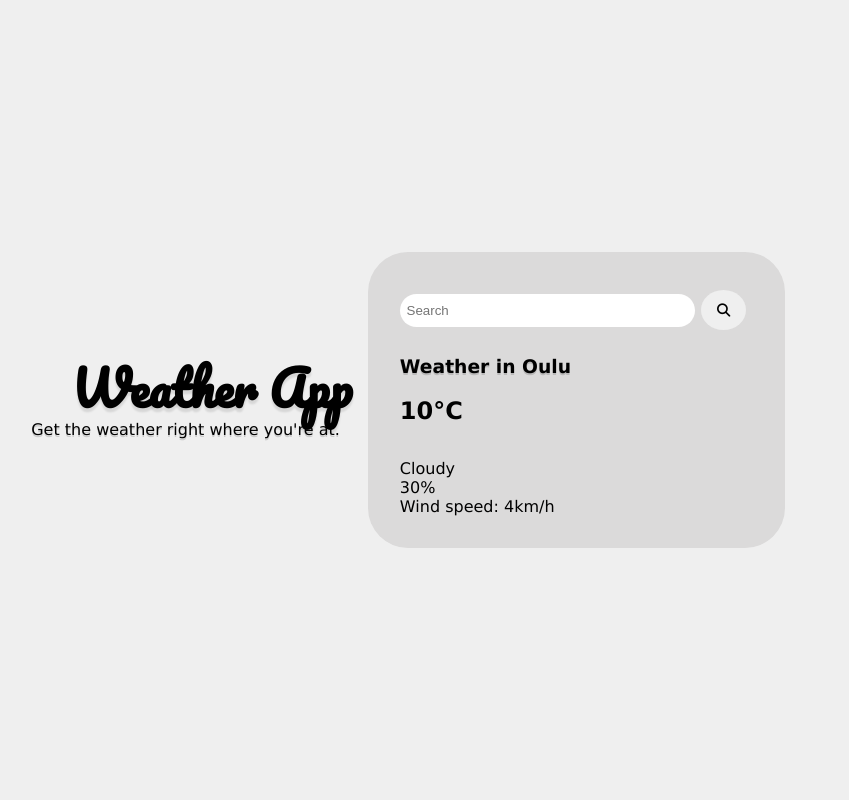
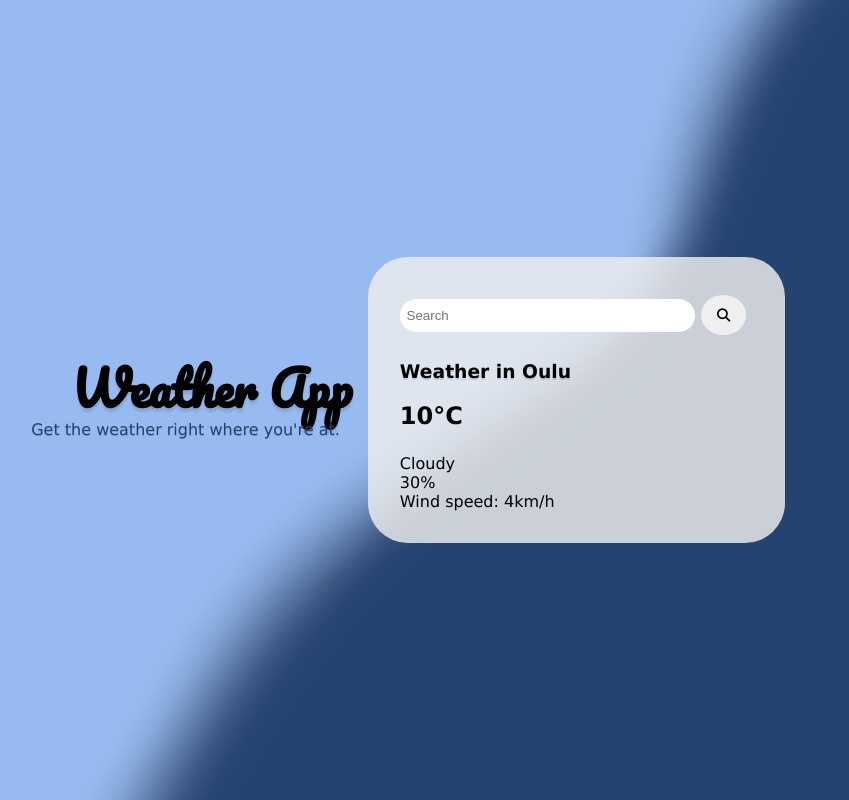
Before and after one commit to kristaiida/JS-VANILLA, a plain HTML site: page index.html in a window 1280 px wide. Shown: the whole page, without its empty margins (252-1101 px from the left). Drawn offline with Linux system fonts and the light colour scheme.

Commit message:
JS korjaus, tausta ja muotoilua

```diff
--- a/css/style.css
+++ b/css/style.css
@@ -1,6 +1,10 @@
 html {
 
     background-color: #EEEE;
+}
+
+.description {
+    text-transform: capitalize;
 }
 
 body {
@@ -23,7 +27,8 @@ header p {
     font-size: 1em;
     margin-top: -.625em;
     text-indent: -2.5em;
-    text-shadow: 0 2px 0px rgba(0, 0, 0, .15);
+    text-shadow: 0 1px 0px rgba(0, 0, 0, .15);
+    color: #254370;
 }
 
 main {
@@ -31,15 +36,15 @@ main {
 }
 
 h3 {
-    text-shadow: 0 2px 0px rgba(0, 0, 0, .15);
+    text-shadow: 0 2px 0px rgba(0, 0, 0, .1);
 }
 
 h2 {
-    padding-bottom: 15px;
+    padding-bottom: 5px;
 }
 
 .card {
-    background-color: #dbdada;
+    background-color: #f0f0f0d0;
     padding: 2em;
     border-radius: 40px;
     width: 100%;
--- a/index.html
+++ b/index.html
@@ -19,7 +19,8 @@
     <!-- Font Awesome -->
     <script src="https://kit.fontawesome.com/c7e2acf177.js" crossorigin="anonymous"></script>
 </head>
-<body>
+<body style="
+background-image: url(/images/tausta.png);">
     <header>
         <h1>Weather App</h1>
         <p>Get the weather right where you're at.</p>
@@ -32,17 +33,13 @@
                 <button><i class="fas fa-search"></i></button>
             </div>
             <div class="weather">
-                <h3>Weather in Oulu</h3>
+                <h3 class="city">Weather in Oulu</h3>
                 <h2 class="temp">10°C</h2>
-                <div class="descoption">Cloudy</div>
+                <div class="description">Cloudy</div>
                 <div class="humidity">30%</div>
                 <div class="wind">Wind speed: 4km/h</div>
             </div>
         </div>
     </main>
-
-    <footer>
-
-    </footer>
 </body>
 </html>
--- a/js/code.js
+++ b/js/code.js
@@ -7,7 +7,7 @@ let weather = {
     },
     showWeather: function (data) {
         const { name } = data;
-        const { description } = data.weather;
+        const { description } = data.weather[0];
         const { temp, humidity } = data.main;
         const { speed } = data.wind;
         document.querySelector(".city").innerText = "Weather in " + name;
@@ -23,4 +23,10 @@ let weather = {
 
 document.querySelector(".search button").addEventListener("click", function() {
     weather.search();
-})
+});
+
+document.querySelector(".searchBox").addEventListener("keyup", function (event) {
+    if(event.key == "Enter") {
+        weather.search();
+    }
+});
```
Also changed, not shown: images/tausta.png (added).
